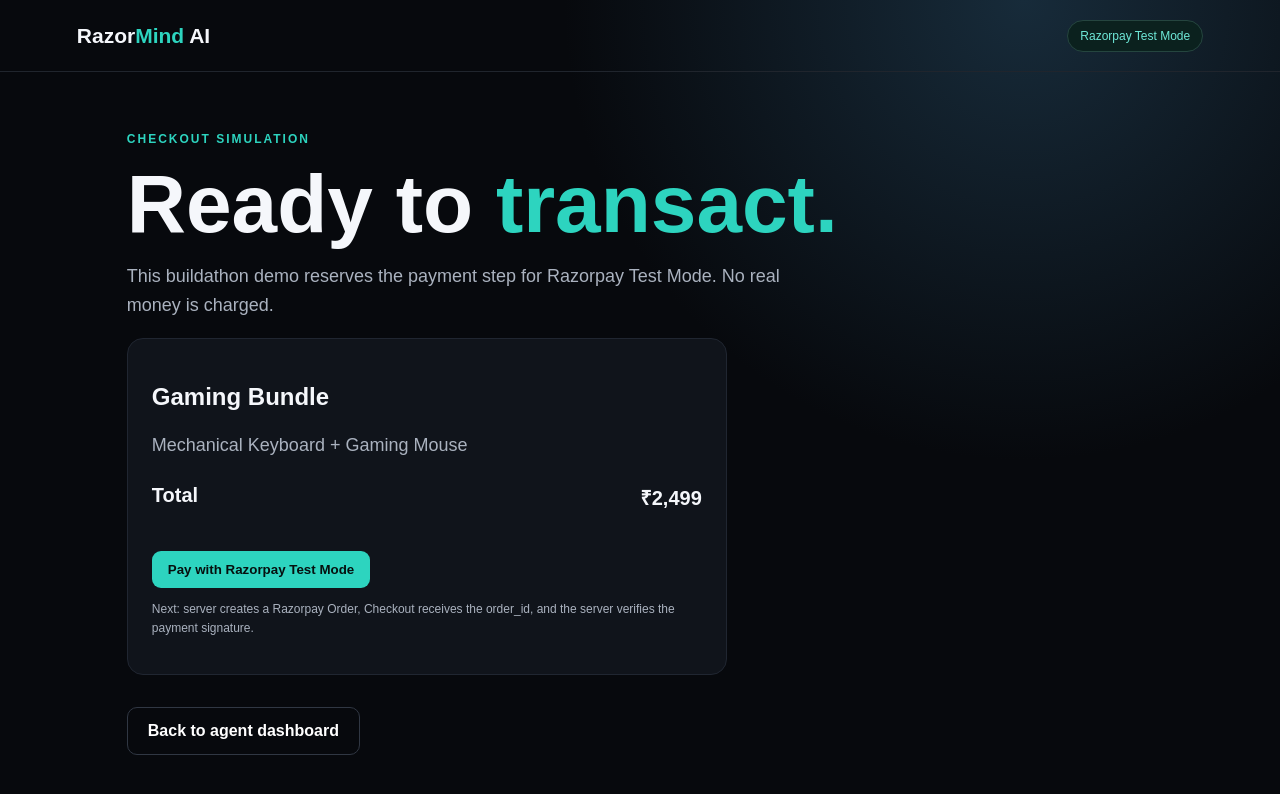
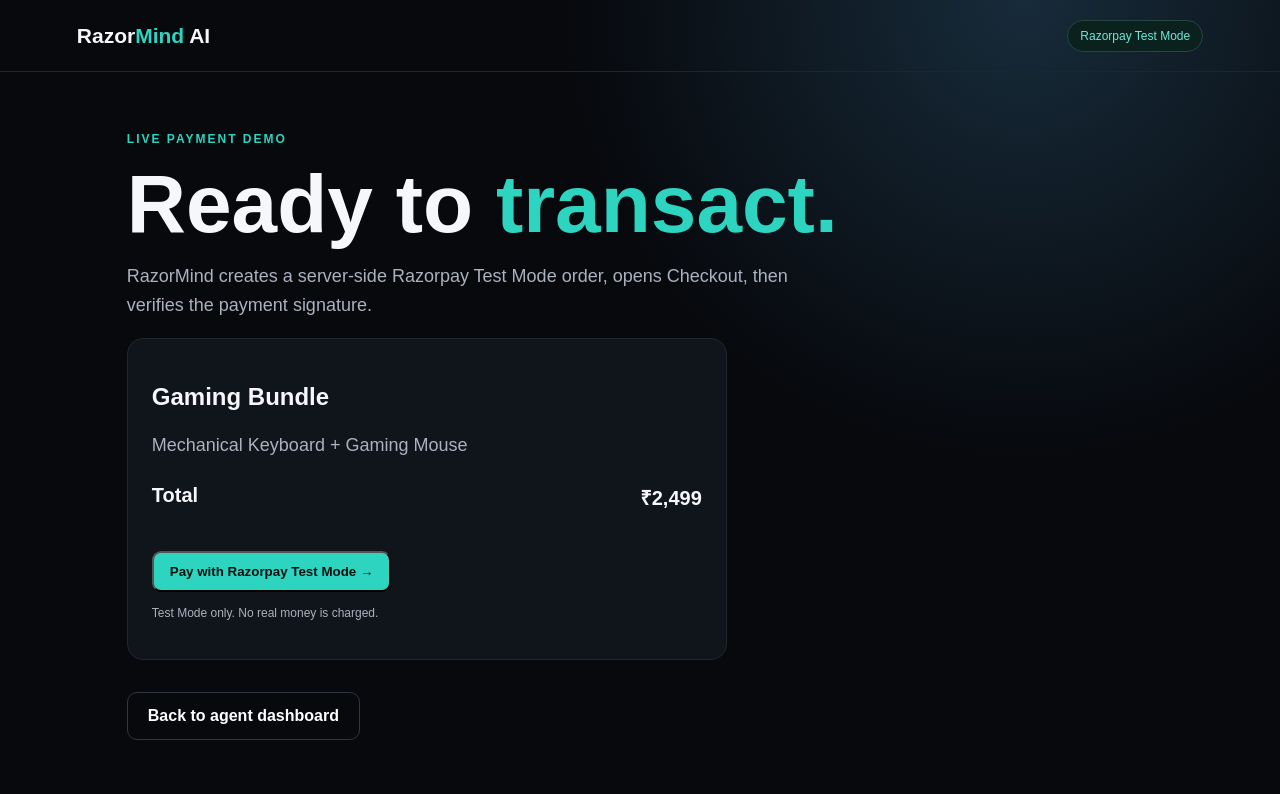
Before and after one commit to perimidisaiteja/RazorMind-AI, a Next.js app: page /checkout in a window 1280 px wide. Shown: the top 794 px of the page. Built offline with nearby package versions, Linux system fonts and the light colour scheme.

Commit message:
feat: activate checkout UI

```diff
--- a/app/checkout/page.tsx
+++ b/app/checkout/page.tsx
@@ -1,5 +1,6 @@
 import Link from 'next/link';
+import CheckoutClient from './CheckoutClient';
 
 export default function Checkout() {
-  return <main className="shell"><nav className="nav"><Link className="brand" href="/">Razor<span>Mind</span> AI</Link><span className="pill">Razorpay Test Mode</span></nav><section className="hero" style={{paddingTop:60}}><div className="eyebrow">Checkout simulation</div><h1>Ready to <span>transact.</span></h1><p>This buildathon demo reserves the payment step for Razorpay Test Mode. No real money is charged.</p><div className="card" style={{maxWidth:600}}><h2>Gaming Bundle</h2><p className="muted">Mechanical Keyboard + Gaming Mouse</p><div style={{display:'flex',justifyContent:'space-between',margin:'24px 0',fontSize:20}}><b>Total</b><b>₹2,499</b></div><button className="run" style={{border:0,cursor:'pointer'}}>Pay with Razorpay Test Mode</button><p className="muted" style={{fontSize:12}}>Next: server creates a Razorpay Order, Checkout receives the order_id, and the server verifies the payment signature.</p></div><div className="actions"><Link className="btn secondary" href="/dashboard">Back to agent dashboard</Link></div></section></main>;
+  return <main className="shell"><nav className="nav"><Link className="brand" href="/">Razor<span>Mind</span> AI</Link><span className="pill">Razorpay Test Mode</span></nav><section className="hero" style={{paddingTop:60}}><div className="eyebrow">Live payment demo</div><h1>Ready to <span>transact.</span></h1><p>RazorMind creates a server-side Razorpay Test Mode order, opens Checkout, then verifies the payment signature.</p><div className="card" style={{maxWidth:600}}><h2>Gaming Bundle</h2><p className="muted">Mechanical Keyboard + Gaming Mouse</p><div style={{display:'flex',justifyContent:'space-between',margin:'24px 0',fontSize:20}}><b>Total</b><b>₹2,499</b></div><CheckoutClient /><p className="muted" style={{fontSize:12}}>Test Mode only. No real money is charged.</p></div><div className="actions"><Link className="btn secondary" href="/dashboard">Back to agent dashboard</Link></div></section></main>;
 }
```
